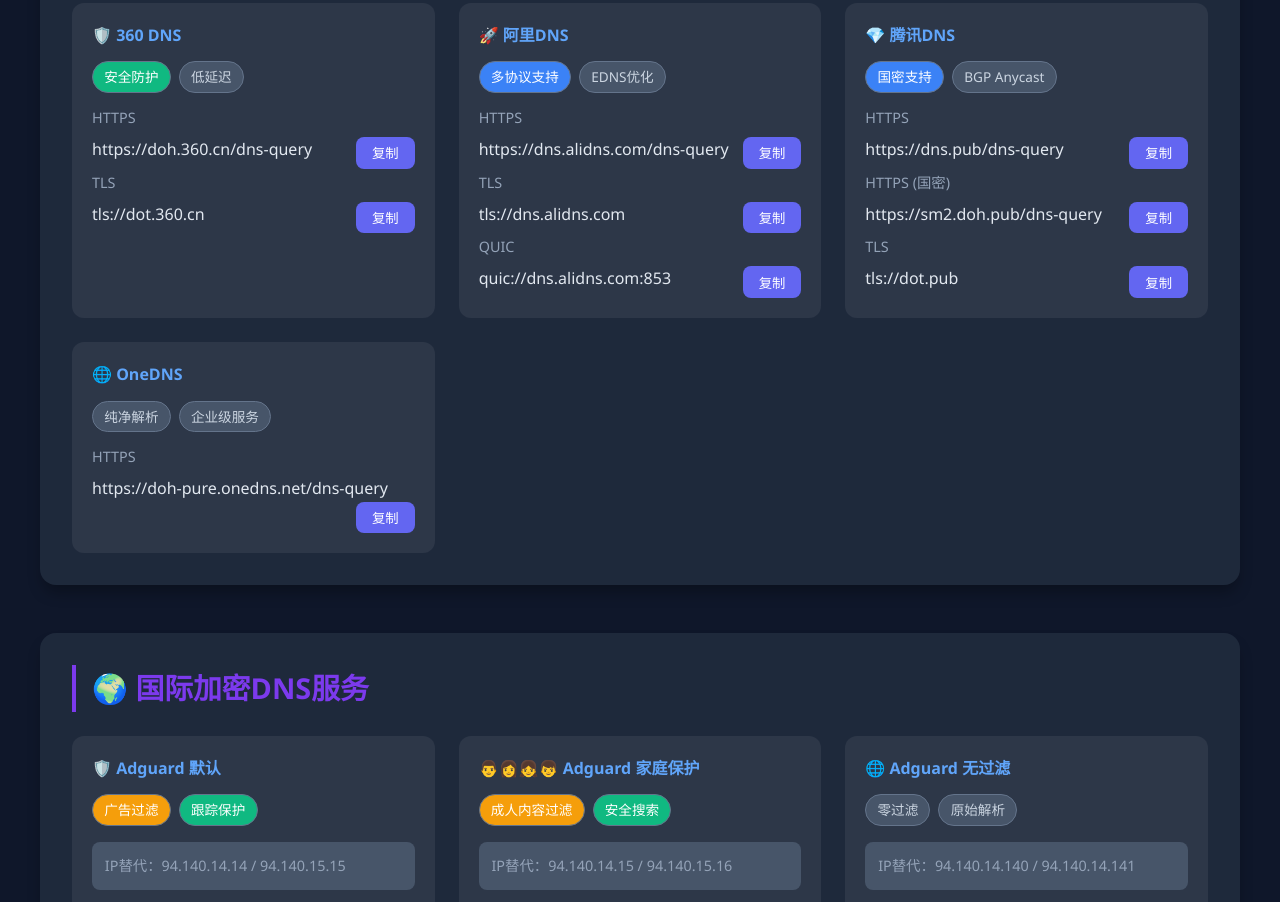
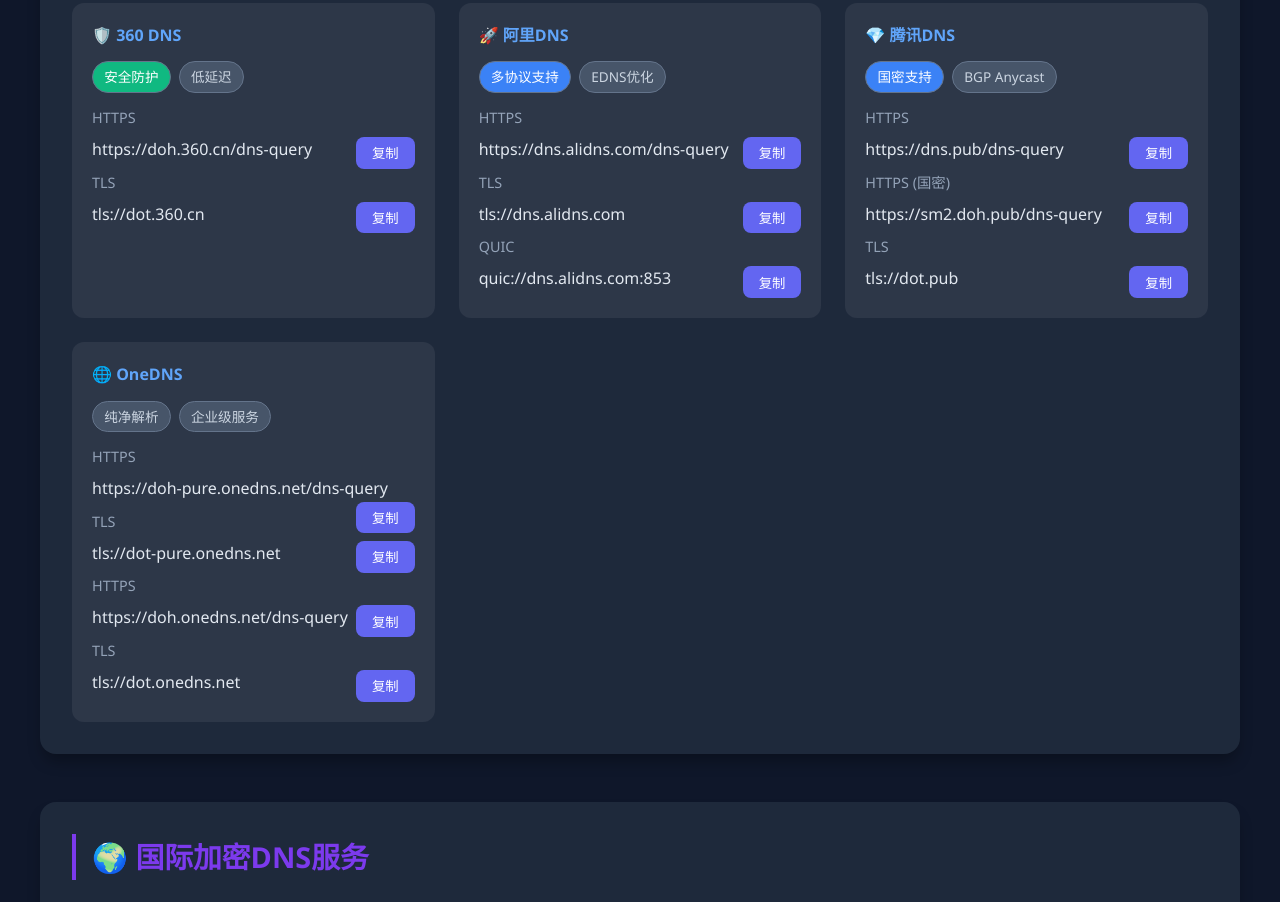
Before and after one commit to tianming25/8712da, a plain HTML site: page index.html in a window 1280 px wide. Shown: the part 263-1165 px from the top of the page. Drawn offline with Linux system fonts and the light colour scheme.

Commit message:
Add files via upload

```diff
--- a/index.html
+++ b/index.html
@@ -280,6 +280,16 @@
                     <div class="protocol">HTTPS</div>
                     <code>https://doh-pure.onedns.net/dns-query</code>
                     <button class="copy-btn" onclick="copyText('https://doh-pure.onedns.net/dns-query')">复制</button>
+<div class="protocol">TLS</div>
+                    <code>tls://dot-pure.onedns.net</code>
+                    <button class="copy-btn" onclick="copyText('tls://dot-pure.onedns.net')">复制</button>
+
+   <div class="protocol">HTTPS</div>
+                    <code>https://doh.onedns.net/dns-query</code>
+                    <button class="copy-btn" onclick="copyText('https://doh.onedns.net/dns-query')">复制</button>
+<div class="protocol">TLS</div>
+                    <code>tls://dot.onedns.net</code>
+                    <button class="copy-btn" onclick="copyText('tls://dot.onedns.net')">复制</button>
                 </div>
             </div>
         </div>
```
